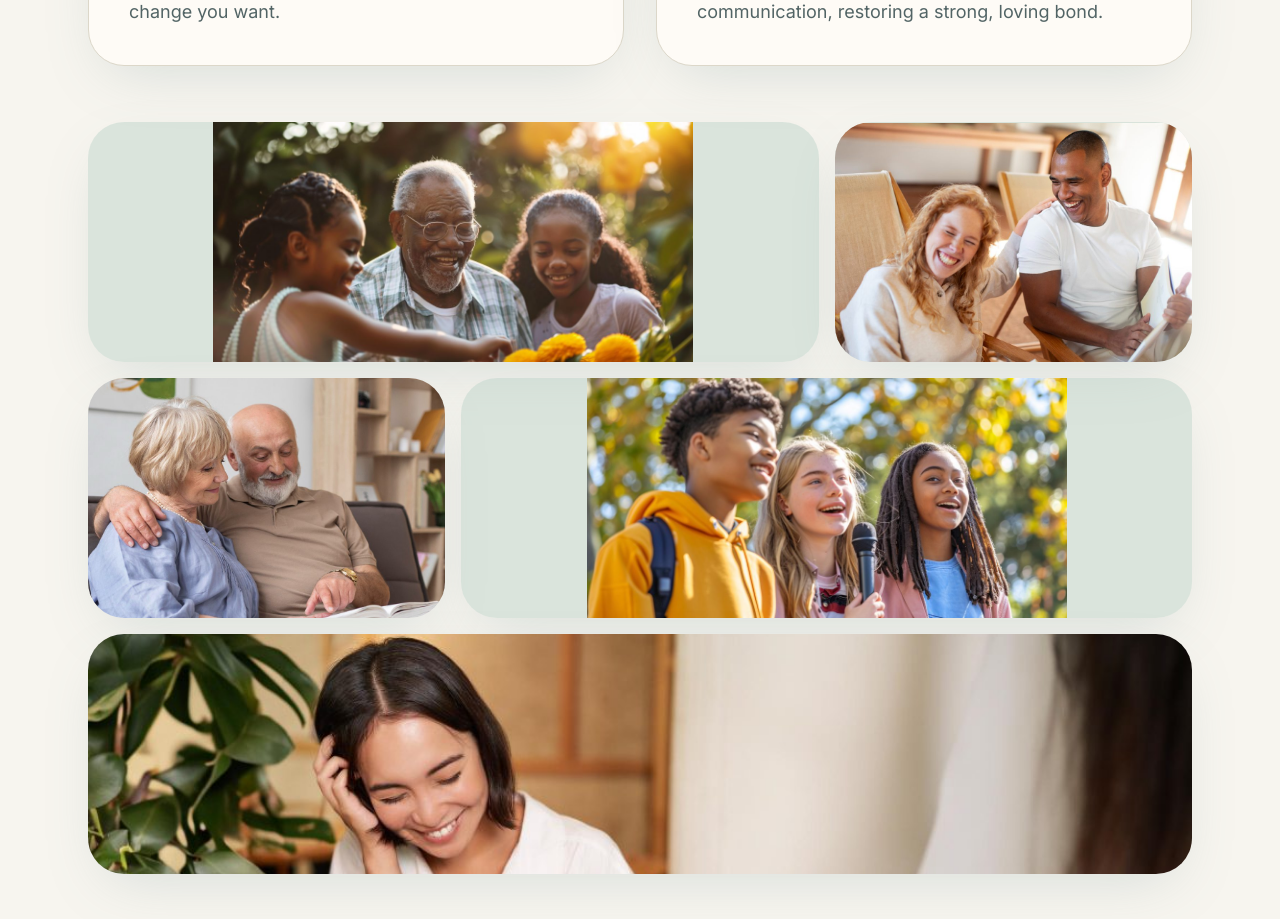
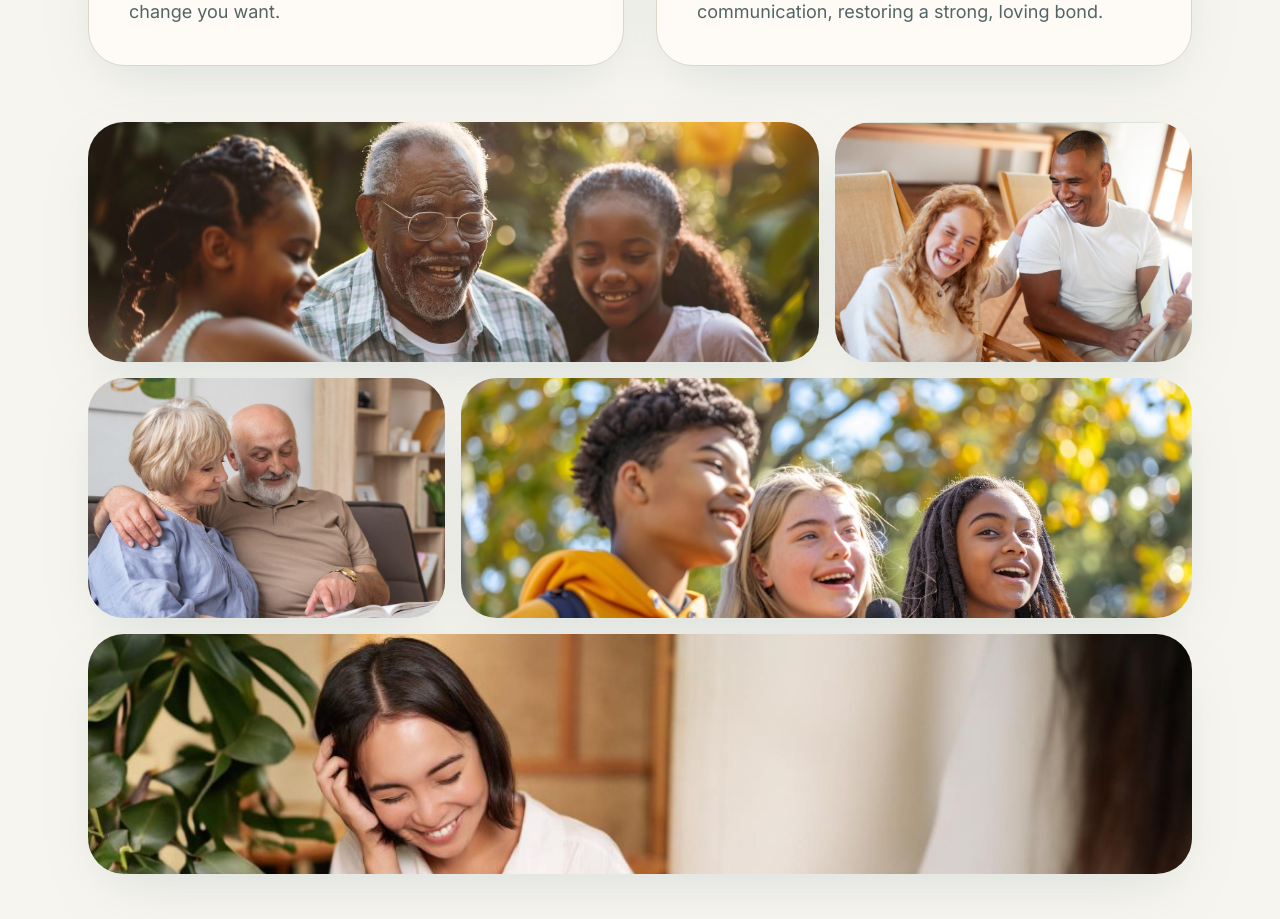
Before and after one commit to jessica22gardner-coder/sparks-psychotherapy, a React (Vite) app: page / in a window 1280 px wide. Shown: the part 3980-4899 px from the top of the page. Built offline with nearby package versions, Linux system fonts and the light colour scheme.

Commit message:
Bento gallery: zoom the garden and teens photos back in
Both return to object-cover filling their frames — the teens photo
back to how it was before (object-top, all three faces in frame),
and the garden photo zoomed in the same way. The soft side bars
are gone on both.

```diff
--- a/src/routes/_site.index.tsx
+++ b/src/routes/_site.index.tsx
@@ -250,14 +250,14 @@ function HomePage() {
 
         {/* BENTO GALLERY — the journey: roots, joy returns, quiet togetherness, young voices, growing */}
         <div className="mt-14 grid grid-cols-1 md:grid-cols-3 gap-4 auto-rows-[240px]">
-          <div className="md:col-span-2 rounded-3xl overflow-hidden shadow-soft bg-secondary/50">
+          <div className="md:col-span-2 rounded-3xl overflow-hidden shadow-soft">
             <img
               src={bentoGarden}
               alt="An older man smiling with two young girls in a sunny garden"
               width={1000}
               height={500}
               loading="lazy"
-              className="w-full h-full object-contain"
+              className="w-full h-full object-cover"
             />
           </div>
           <div className="rounded-3xl overflow-hidden shadow-soft bg-secondary/50">
@@ -280,14 +280,14 @@ function HomePage() {
               className="w-full h-full object-cover object-[center_25%]"
             />
           </div>
-          <div className="md:col-span-2 rounded-3xl overflow-hidden shadow-soft bg-secondary/50">
+          <div className="md:col-span-2 rounded-3xl overflow-hidden shadow-soft">
             <img
               src={bentoTeens}
               alt="Three teenagers smiling outdoors, one holding a microphone"
               width={1000}
               height={500}
               loading="lazy"
-              className="w-full h-full object-contain"
+              className="w-full h-full object-cover object-top"
             />
           </div>
           <div className="md:col-span-3 rounded-3xl overflow-hidden shadow-soft">
```
